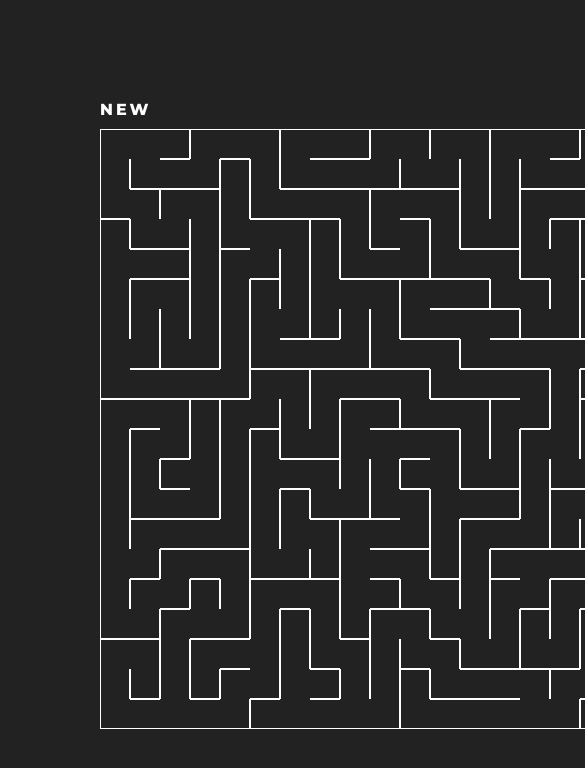
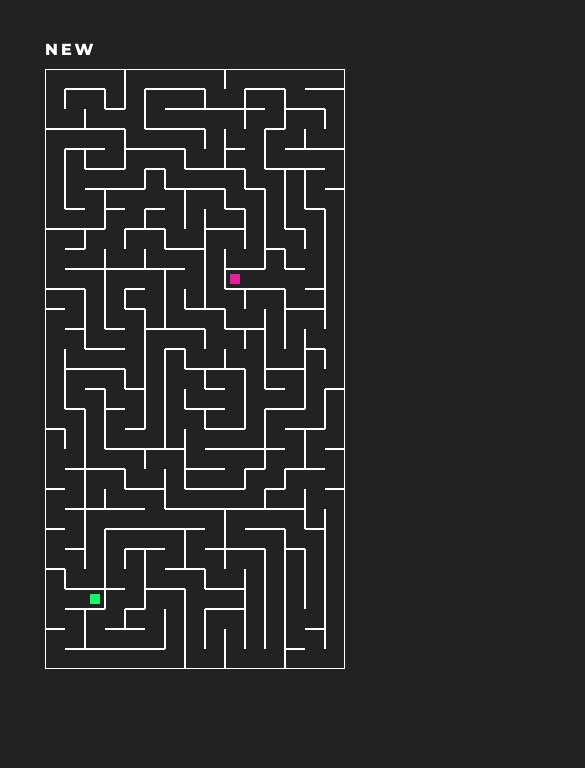
Before and after one commit to luketmillar/mazes, a React (Create React App) app: page / in a window 390 px wide. Shown: the top 768 px of the page, 585 px wide, since content can reach past the window. Built offline with nearby package versions, Linux system fonts and the light colour scheme.

Commit message:
Mobile layout.

```diff
--- a/src/App.tsx
+++ b/src/App.tsx
@@ -8,7 +8,9 @@ function App() {
   const [algorithm, setAlgorithm] = React.useState(Algorithms.types[0])
   const [key, setKey] = React.useState(0)
   return (
-    <div style={{ margin: 100, display: 'flex' }}>
+    <>
+      <div style={{ height: 40 }} />
+      <div style={{ display: 'flex', alignItems: 'center', justifyContent: 'center' }}>
         <div className="menu">
           <div style={{ marginTop: 40 }}>
             <AlgorithmPicker type={algorithm} onChange={setAlgorithm} />
@@ -21,6 +23,7 @@ function App() {
           <Canvas key={key} algorithmType={algorithm} />
         </div>
       </div>
+    </>
   )
 }
 
--- a/src/components/Canvas.tsx
+++ b/src/components/Canvas.tsx
@@ -13,7 +13,7 @@ interface IState {
 class Canvas extends React.Component<IProps, IState> {
     private gridCanvasRef = React.createRef<HTMLCanvasElement>()
     private pathCanvasRef = React.createRef<HTMLCanvasElement>()
-    private grid: Grid = new Grid(20, 30)
+    private grid: Grid = new Grid(30, 15)
     private drawer: GridDrawer = new GridDrawer(this.grid)
     private solver: Solver = new Solver()
     private solution: Solution
@@ -38,7 +38,7 @@ class Canvas extends React.Component<IProps, IState> {
         return Algorithms.get(this.props.algorithmType)
     }
     private newGrid() {
-        this.grid = new Grid(20, 30)
+        this.grid = new Grid(30, 15)
         this.drawer = new GridDrawer(this.grid)
         this.algorithm.create(this.grid)
         this.solution = this.solver.solve(this.grid)
--- a/src/views/GridDrawer.ts
+++ b/src/views/GridDrawer.ts
@@ -58,7 +58,7 @@ const drawPath = (ctx: CanvasRenderingContext2D, path: Cell[], color: string, wi
 }
 
 export default class GridDrawer {
-    public static CellSize = 30
+    public static CellSize = 20
     private readonly grid: Grid
     constructor(grid: Grid) {
         this.grid = grid
```
Lines whose indentation alone changed are shown as unchanged.
